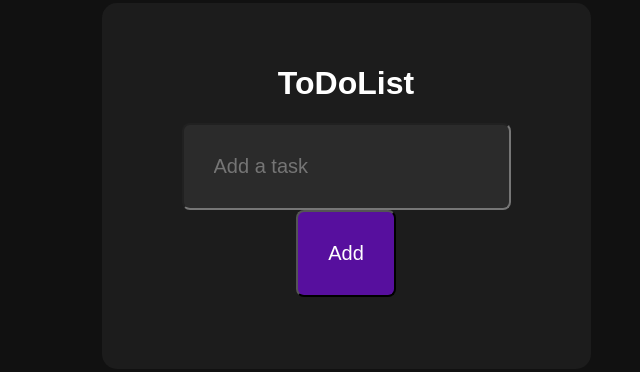
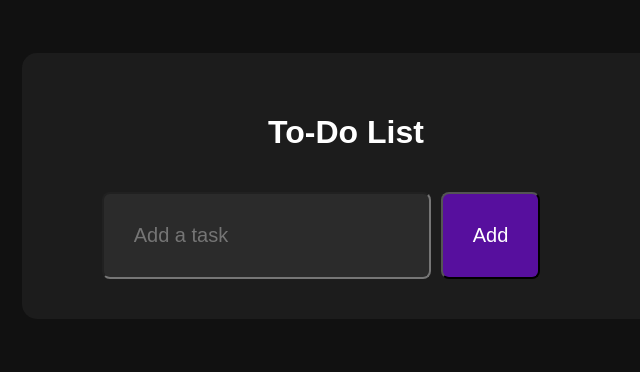
Before and after one commit to VibhavSimha/Mini-JS-Projects, a plain HTML site: page ToDoList/index.html in a window 1280 px wide. Shown: the part 222-594 px from the top of the page, without its empty margins (294-934 px from the left). Drawn offline with Linux system fonts and the light colour scheme.

Commit message:
modify index.html

```diff
--- a/ToDoList/index.html
+++ b/ToDoList/index.html
@@ -1,17 +1,22 @@
 <!DOCTYPE html>
 <html lang="en">
+
 <head>
     <meta charset="UTF-8">
     <meta name="viewport" content="width=device-width, initial-scale=1.0">
     <title>ToDoList</title>
     <link rel="stylesheet" href="style.css">
 </head>
+
 <body>
     <div class="container">
-        <h1>ToDoList</h1>
-        <input type="text" class="task" placeholder="Add a task">
-        <button class="add">Add</button>
-        <ul class="tasks"></ul>
+        <h1>To-Do List</h1>
+        <div class="interact">
+            <input type="text" class="task" placeholder="Add a task">
+            <button class="add">Add</button>
+            <ul class="tasks"></ul>
+        </div>
     </div>
 </body>
+
 </html>
```
